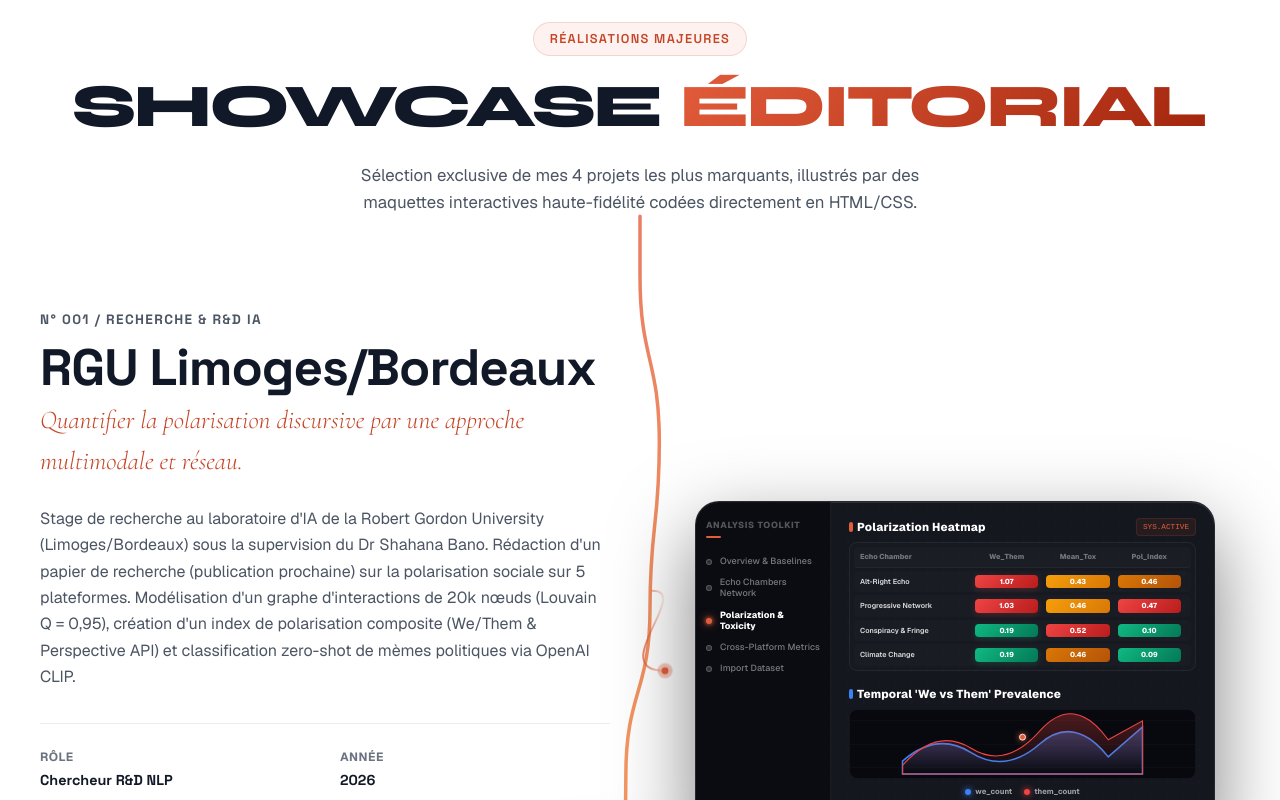
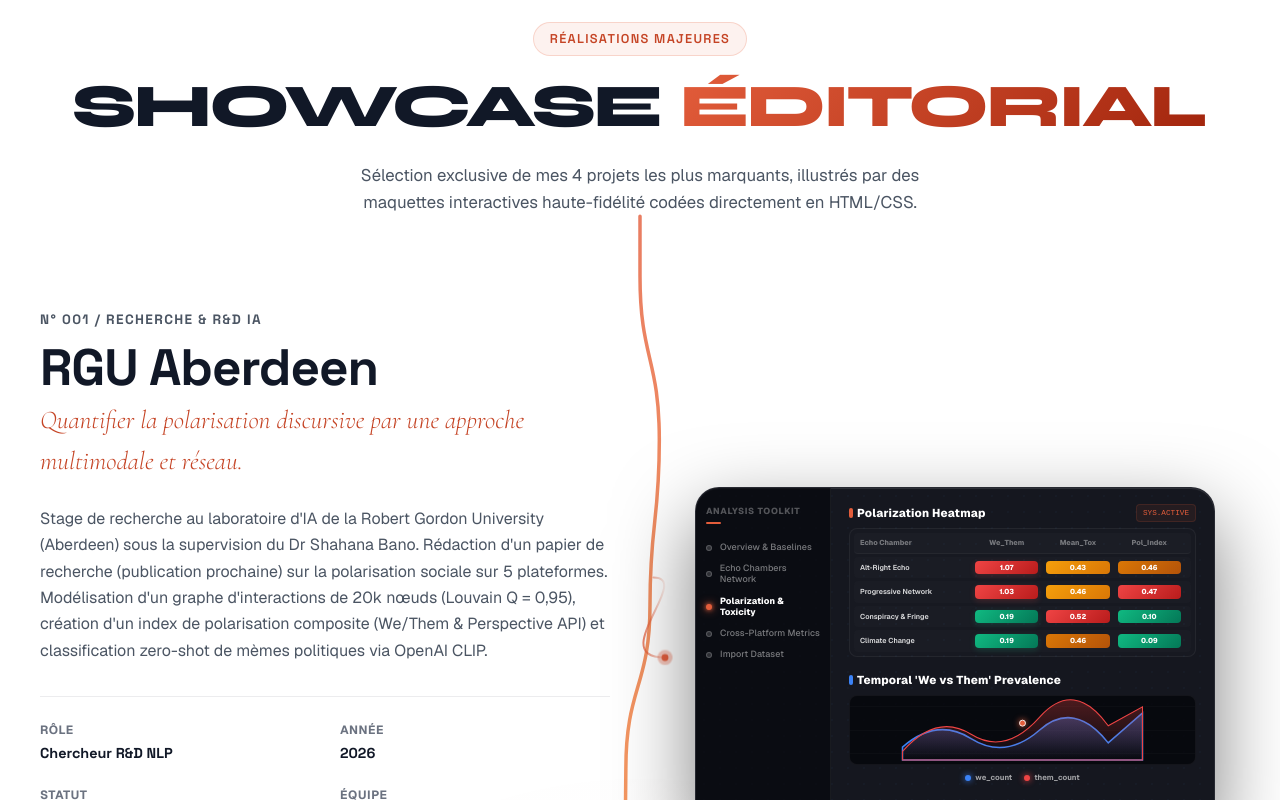
Before and after one commit to LOI-mln/LOI-mln.github.io, a React (Vite) app: page / in a window 1280 px wide. Shown: the part 2000-2800 px from the top of the page. Built offline with nearby package versions, Linux system fonts and the light colour scheme.

Commit message:
fix: correct internship location and update academic level to BUT 3

```diff
--- a/index.html
+++ b/index.html
@@ -4,7 +4,7 @@
     <!-- Theme initialization removed: site uses light-only styling -->
     <meta charset="UTF-8" />
     <meta name="viewport" content="width=device-width, initial-scale=1.0" />
-    <meta name="description" content="Milan LOÏ - Étudiant en BUT Informatique (2ème année). Passionné par le développement logiciel, l'intelligence artificielle, la cybersécurité et l'administration système (Homelab)." />
+    <meta name="description" content="Milan LOÏ - Étudiant en BUT Informatique (3ème année). Passionné par le développement logiciel, l'intelligence artificielle, la cybersécurité et l'administration système (Homelab)." />
     <meta name="keywords" content="Milan Loi, Milan LOÏ, portfolio informatique, BUT informatique, développeur, IA, homelab, cybersécurité, M-Play" />
     <meta name="author" content="Milan LOÏ" />
 
--- a/src/App.jsx
+++ b/src/App.jsx
@@ -59,7 +59,7 @@ function App() {
     } else if (progress < 70) {
       setLoaderLog('DB.QUERY // Mapping academic index...');
     } else if (progress < 85) {
-      setLoaderLog('NET.EST // Establishing Limoges/Bordeaux R&D link...');
+      setLoaderLog('NET.EST // Establishing Limoges/Aberdeen R&D link...');
     } else if (progress < 100) {
       setLoaderLog('MESH.GEN // Rendering dynamic lighting...');
     } else {
@@ -612,7 +612,7 @@ function App() {
                 letterSpacing: '0.05em',
               }}
             >
-              LOC: 18,742 // LIMOGES/BORDEAUX ERASMUS+ // v3.1.0
+              LOC: 18,742 // LIMOGES/ABERDEEN ERASMUS+ // v3.1.0
             </div>
           </div>
         </footer>
--- a/src/sections/Hero.jsx
+++ b/src/sections/Hero.jsx
@@ -187,7 +187,7 @@ const Hero = () => {
                 letterSpacing: '0.02em',
               }}
             >
-              Stage R&D // Limoges/Bordeaux
+              BUT 3 // Informatique
             </span>
           </div>
 
@@ -250,7 +250,7 @@ const Hero = () => {
               }}
             />
             <span style={{ fontFamily: 'var(--font-subtitle)', fontSize: '0.75rem', fontWeight: 700 }}>
-              Stage R&D // Limoges/Bordeaux
+              BUT 3 // Informatique
             </span>
           </div>
           <p
--- a/src/sections/Projects.jsx
+++ b/src/sections/Projects.jsx
@@ -400,20 +400,20 @@ const Projects = () => {
           </p>
         </div>
 
-        {/* 1. Stage RGU Limoges/Bordeaux (Recherche / Écosse) */}
+        {/* 1. Stage RGU Aberdeen (Recherche / Écosse) */}
         <div className="project-row" style={{ display: 'flex', gap: '60px', alignItems: 'center', marginBottom: '120px' }}>
           <div className="project-content reveal-on-scroll" style={{ flex: '1', minWidth: '320px' }}>
             <span style={{ fontFamily: 'var(--font-subtitle)', fontSize: '0.85rem', fontWeight: 700, color: 'var(--text-secondary)', letterSpacing: '0.1em', textTransform: 'uppercase' }}>
               N° 001 / RECHERCHE & R&D IA
             </span>
             <h3 style={{ fontFamily: 'var(--font-title)', fontSize: 'clamp(2.2rem, 5vw, 3.2rem)', fontWeight: 800, color: 'var(--text-primary)', marginTop: '8px', marginBottom: '4px', letterSpacing: '-0.02em' }}>
-              <TextScramble text="RGU Limoges/Bordeaux" hover={true} />
+              <TextScramble text="RGU Aberdeen" hover={true} />
             </h3>
             <p style={{ fontFamily: 'var(--font-creative)', fontSize: 'clamp(1.25rem, 3vw, 1.6rem)', color: 'var(--accent-hover)', fontStyle: 'italic', fontWeight: 300, margin: '0 0 24px 0' }}>
               Quantifier la polarisation discursive par une approche multimodale et réseau.
             </p>
             <p style={{ fontFamily: 'var(--font-body)', fontSize: '1rem', color: 'var(--text-secondary)', lineHeight: 1.65, marginBottom: '32px' }}>
-              Stage de recherche au laboratoire d'IA de la Robert Gordon University (Limoges/Bordeaux) sous la supervision du Dr Shahana Bano. Rédaction d'un papier de recherche (publication prochaine) sur la polarisation sociale sur 5 plateformes. Modélisation d'un graphe d'interactions de 20k nœuds (Louvain Q = 0,95), création d'un index de polarisation composite (We/Them & Perspective API) et classification zero-shot de mèmes politiques via OpenAI CLIP.
+              Stage de recherche au laboratoire d'IA de la Robert Gordon University (Aberdeen) sous la supervision du Dr Shahana Bano. Rédaction d'un papier de recherche (publication prochaine) sur la polarisation sociale sur 5 plateformes. Modélisation d'un graphe d'interactions de 20k nœuds (Louvain Q = 0,95), création d'un index de polarisation composite (We/Them & Perspective API) et classification zero-shot de mèmes politiques via OpenAI CLIP.
             </p>
 
             {/* 2x2 Specs Grid */}
--- a/src/sections/Timeline.jsx
+++ b/src/sections/Timeline.jsx
@@ -18,7 +18,7 @@ const Timeline = () => {
     },
     {
       date: '2024 - Présent',
-      title: 'BUT Informatique - 2ème Année',
+      title: 'BUT Informatique - 3ème Année',
       sub: 'IUT Limousin',
       icon: <CodeIcon />,
       desc: 'Spécialisation dans le développement logiciel full-stack, l\'intelligence artificielle, la cybersécurité et l\'administration système. Configuration Linux sous NixOS, virtualisation sous Proxmox et conteneurisation Docker.',
@@ -30,7 +30,7 @@ const Timeline = () => {
       sub: 'Robert Gordon University (RGU)',
       icon: <Briefcase size={18} />,
       desc: 'Stage de recherche Erasmus+ sous la supervision du Dr Shahana Bano. Conception de classifieurs NLP et multimodaux (CLIP, Perspective API) pour analyser la polarisation discursive et la propagande cross-plateforme. Papier de recherche rédigé, publication prochaine.',
-      location: 'Limoges/Bordeaux'
+      location: 'Aberdeen, Écosse'
     }
   ];
 
```
